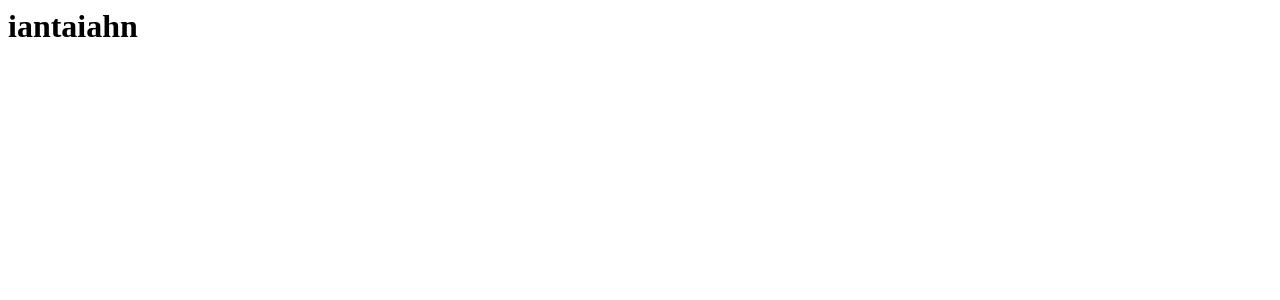
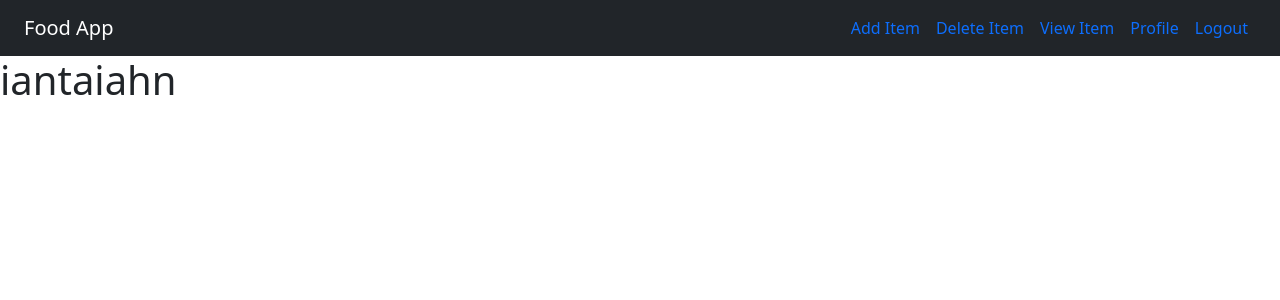
Before and after one commit to IanTaiAhn/CS3620_Hello_Django, a Django app: page /profile/ in a window 1280 px wide. Before the commit the part shown is almost empty. Shown: the top 300 px of the page. Run offline with Django 3.2, Linux system fonts and the light colour scheme; a user stored in the database is signed in.

Commit message:
We can extend templates from other apps. Very cool.

```diff
--- a/hellodjango/food/templates/food/base.html
+++ b/hellodjango/food/templates/food/base.html
@@ -24,7 +24,7 @@
         <a href="#" class="px-2 text-decoration-none">Delete Item</a>
         <a href="#" class="px-2 text-decoration-none">View Item</a>
         {% if user.is_authenticated %}
-        <a href="{% url 'profile' %}" class="px-2 text-decoration-none">Profile</a>
+          <a href="{% url 'profile' %}" class="px-2 text-decoration-none">Profile</a>
           <a href="{% url 'logout' %}" class="px-2 text-decoration-none">Logout</a>
         {% else %}
           <a href="{% url 'login' %}" class="px-2 text-decoration-none">Login</a>
--- a/hellodjango/users/templates/users/profile.html
+++ b/hellodjango/users/templates/users/profile.html
@@ -1,2 +1,4 @@
+{% extends "../food/base.html" %} {% block body %}
 <h1>{{ user.username }}</h1>
 <img src="{{ user.profile.image.url }}" />
+{% endblock %}
```
Also changed, not shown: hellodjango/db.sqlite3.
